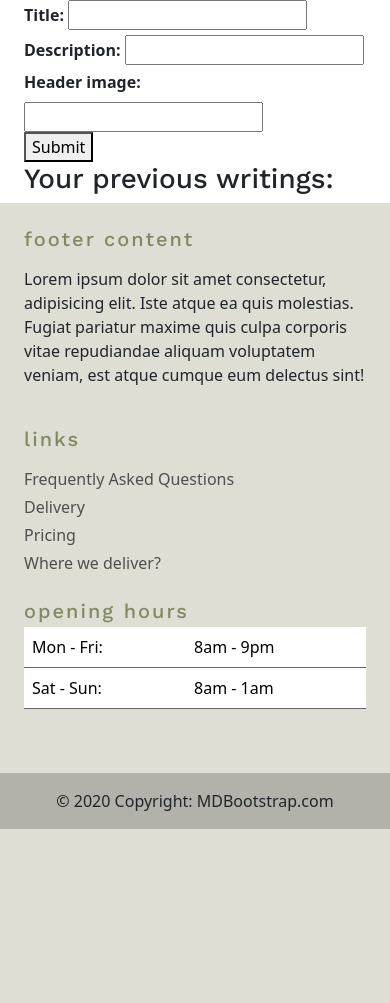
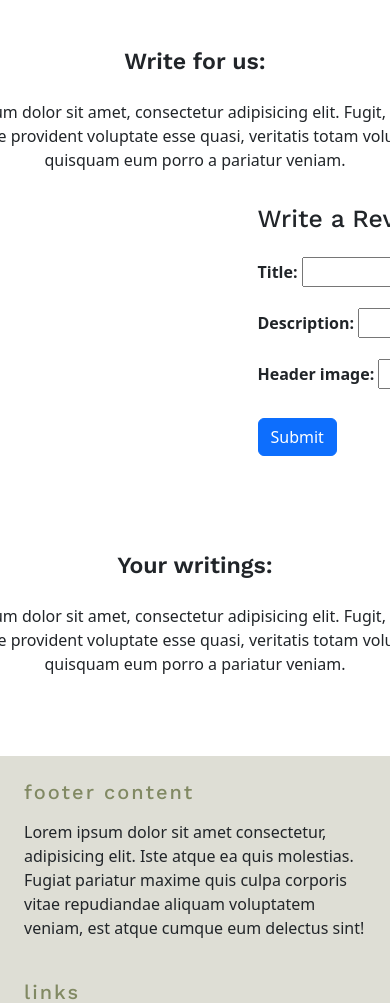
Before and after one commit to UzitheI/ResCaf, a Django app: page /blog in a window 390 px wide; the page is wider, and only the part inside the window is pictured. Shown: the part 56-1059 px from the top of that part. Before the commit the page ends 885 px from the top of that part, so only its background shows below. Run offline with Django 5.2, Linux system fonts and the light colour scheme; the visitor is signed in with stand-in values (Sample User, id 1); data that the repository does not hold is empty; some libraries are stand-ins or nearby versions.

Commit message:
updated styling for blog

```diff
--- a/mysite/templates/home_folder/blog.html
+++ b/mysite/templates/home_folder/blog.html
@@ -12,14 +12,42 @@
 
 <body>
     {% block content %}
-    <div class="container">
-        <form action="" method="post">
-            {% csrf_token %}
-            {{ form }}
-            <button type="submit">Submit</button>
-        </form>
+    <div class="container-fluid py-5">
+        <!-- Tables Section -->
+        <div class="row d-flex justify-content-center">
+            <div class="col-md-10 col-xl-8 text-center">
+                <h3 class="fw-bold mb-4">Write for us:</h3>
+                <p class="mb-4 pb-2 mb-md-5 pb-md-0">
+                    Lorem ipsum dolor sit amet, consectetur adipisicing elit. Fugit, error amet
+                    numquam iure provident voluptate esse quasi, veritatis totam voluptas nostrum
+                    quisquam eum porro a pariatur veniam.
+                </p>
+            </div>
+        </div>
+        <div class="row container-fluid" style="margin-left:22em;">
+            <div class="col-md-6">
+                <h2 class="mb-4">Write a Review</h2>
+                <form action="" method="post">
+                    {% csrf_token %}
+                    {{ form.as_p }}
+                    <button type="submit" class="btn btn-primary mt-2">Submit</button>
+                </form>
+            </div>
+        </div>
+    </div>
         <div class="blog-posts">
-            <h1>Your previous writings:</h1>
+            <div class="container-fluid py-5">
+                <!-- Tables Section -->
+                <div class="row d-flex justify-content-center">
+                    <div class="col-md-10 col-xl-8 text-center">
+                        <h3 class="fw-bold mb-4">Your writings:</h3>
+                        <p class="mb-4 pb-2 mb-md-5 pb-md-0">
+                            Lorem ipsum dolor sit amet, consectetur adipisicing elit. Fugit, error amet
+                            numquam iure provident voluptate esse quasi, veritatis totam voluptas nostrum
+                            quisquam eum porro a pariatur veniam.
+                        </p>
+                    </div>
+                </div>
             <div class="row">
                 {% for blog in blogs %}
                 <div class="col-md-6 col-lg-4">
@@ -46,6 +74,7 @@
                         </div>
                     </div>
                 </div>
+            </div>
                 {% endfor %}
             </div>
         </div>
```
